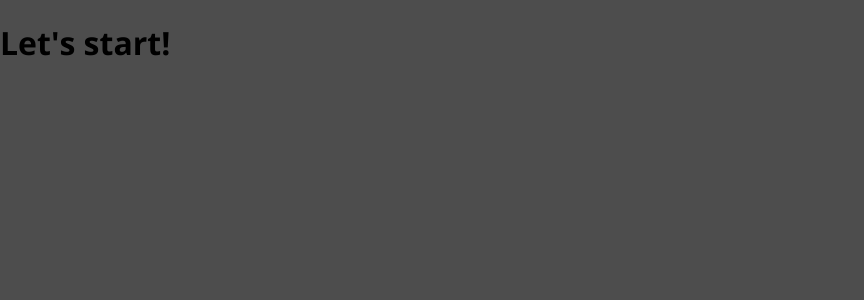
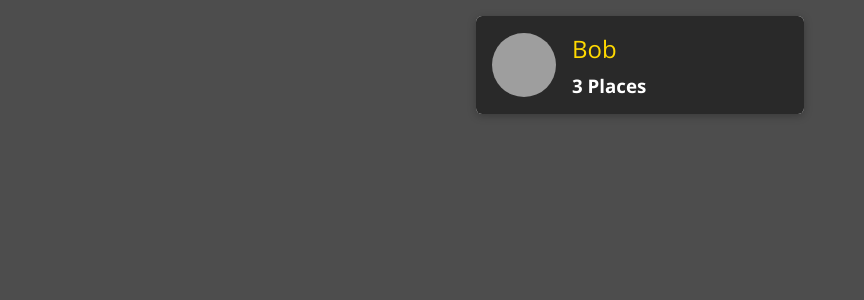
Before and after one commit to anha97/YourPlace, a React (Create React App) app in the folder frontend/: page / in a window 1280 px wide. Shown: the top 300 px of the page, without its empty margins (0-864 px from the left). Built offline with nearby package versions, Linux system fonts and the light colour scheme; grey boxes are pictures that could not be loaded.

Commit message:
Added User components

```diff
--- a/frontend/src/App.js
+++ b/frontend/src/App.js
@@ -1,7 +1,27 @@
-import React from 'react';
+import React from "react";
+import {
+  BrowserRouter as Router,
+  Route,
+  Redirect,
+  Switch,
+} from "react-router-dom";
+import NewPlace from "./places/pages/NewPlace";
+import Users from "./user/pages/Users";
 
 function App() {
-  return <h1>Let's start!</h1>;
+  return (
+    <Router>
+      <Switch>
+        <Route path="/" exact>
+        <Users />
+        </Route>
+        <Route path="/places/new" exact>
+          <NewPlace />
+        </Route>
+        <Redirect to="/" />
+      </Switch>
+    </Router>
+  );
 }
 
 export default App;
--- /dev/null
+++ b/frontend/src/places/pages/NewPlace.js
@@ -0,0 +1,7 @@
+import React from "react";
+
+const NewPlace = () => {
+  return <h2>NewPlace Works!</h2>
+};
+
+export default NewPlace;
--- /dev/null
+++ b/frontend/src/shared/components/UIElements/Avatar.css
@@ -0,0 +1,15 @@
+.avatar {
+  width: 100%;
+  height: 100%;
+  display: flex;
+  justify-content: center;
+  align-items: center;
+}
+
+.avatar img {
+  display: block;
+  border-radius: 50%;
+  width: 100%;
+  height: 100%;
+  object-fit: cover;
+}
--- /dev/null
+++ b/frontend/src/shared/components/UIElements/Avatar.js
@@ -0,0 +1,17 @@
+import React from 'react';
+
+import './Avatar.css';
+
+const Avatar = props => {
+  return (
+    <div className={`avatar ${props.className}`} style={props.style}>
+      <img
+        src={props.image}
+        alt={props.alt}
+        style={{ width: props.width, height: props.width }}
+      />
+    </div>
+  );
+};
+
+export default Avatar;
--- /dev/null
+++ b/frontend/src/shared/components/UIElements/Card.css
@@ -0,0 +1,9 @@
+.card {
+  position: relative;
+  margin: 0;
+  box-shadow: 0 2px 8px rgba(0, 0, 0, 0.26);
+  border-radius: 6px;
+  padding: 1rem;
+  overflow: hidden;
+  background: white;
+}
--- /dev/null
+++ b/frontend/src/shared/components/UIElements/Card.js
@@ -0,0 +1,13 @@
+import React from 'react';
+
+import './Card.css';
+
+const Card = props => {
+  return (
+    <div className={`card ${props.className}`} style={props.style}>
+      {props.children}
+    </div>
+  );
+};
+
+export default Card;
--- /dev/null
+++ b/frontend/src/user/components/UserItem.js
@@ -0,0 +1,29 @@
+import React from "react";
+import { Link } from "react-router-dom";
+
+import Avatar from "../../shared/components/UIElements/Avatar";
+import Card from "../../shared/components/UIElements/Card";
+
+import classes from "./UserItem.module.css";
+
+const UserItem = (props) => {
+  return (
+    <li className={classes.userItem}>
+      <Card className={classes.userItem__content}>
+        <Link to={`/${props.id}/places`}>
+          <div className={classes.userItem__image}>
+            <Avatar image={props.image} alt={props.name} />
+          </div>
+          <div className={classes.userItem__info}>
+            <h2>{props.name}</h2>
+            <h3>
+              {props.placeCount} {props.placeCount === 1 ? "Place" : "Places"}
+            </h3>
+          </div>
+        </Link>
+      </Card>
+    </li>
+  );
+};
+
+export default UserItem;
--- /dev/null
+++ b/frontend/src/user/components/UserItem.module.css
@@ -0,0 +1,49 @@
+.userItem {
+  margin: 1rem;
+  width: calc(45% - 2rem);
+  min-width: 17.5rem;
+}
+
+.userItem a {
+  display: flex;
+  align-items: center;
+  width: 100%;
+  height: 100%;
+  text-decoration: none;
+  padding: 1rem;
+  color: white;
+  background: #292929;
+}
+
+.userItem a:hover,
+.userItem a:active {
+  background: #ffd900;
+}
+
+.userItem__content {
+  padding: 0;
+}
+
+.userItem__image {
+  width: 4rem;
+  height: 4rem;
+  margin-right: 1rem;
+}
+
+.userItem__info h2 {
+  font-size: 1.5rem;
+  margin: 0 0 0.5rem 0;
+  font-weight: normal;
+  color: #ffd900;
+}
+
+.userItem:hover h2,
+.userItem:active h2,
+.userItem:hover h3,
+.userItem:active h3 {
+  color: #292929;
+}
+
+.userItem__info h3 {
+  margin: 0;
+}
--- /dev/null
+++ b/frontend/src/user/components/UsersList.js
@@ -0,0 +1,31 @@
+import React from "react";
+
+import UserItem from "./UserItem";
+
+import classes from "./UsersList.module.css";
+
+const UsersList = (props) => {
+  if (props.users.length === 0) {
+    return (
+      <div className="centered">
+        <h2>No users found.</h2>
+      </div>
+    );
+  }
+
+  return (
+    <ul className={classes.userList}>
+      {props.users.map((user) => (
+        <UserItem
+          key={user.id}
+          id={user.id}
+          name={user.name}
+          image={user.image}
+          placeCount={user.places}
+        />
+      ))}
+    </ul>
+  );
+};
+
+export default UsersList;
--- /dev/null
+++ b/frontend/src/user/components/UsersList.module.css
@@ -0,0 +1,10 @@
+.userList {
+  list-style: none;
+  margin: 0 auto;
+  padding: 0;
+  width: 90%;
+  max-width: 50rem;
+  display: flex;
+  justify-content: center;
+  flex-wrap: wrap;
+}
--- /dev/null
+++ b/frontend/src/user/pages/Users.js
@@ -0,0 +1,18 @@
+import React from "react";
+import UsersList from "../components/UsersList";
+
+const Users = () => {
+  const USERS = [
+    {
+      id: "u1",
+      name: "Bob",
+      image:
+        "https://images.unsplash.com/photo-1630313877297-8773445184b9?ixlib=rb-1.2.1&ixid=MnwxMjA3fDB8MHxwaG90by1wYWdlfHx8fGVufDB8fHx8&auto=format&fit=crop&w=800&q=80",
+      places: 3,
+    },
+  ];
+
+  return <UsersList users={USERS} />;
+};
+
+export default Users;
```
